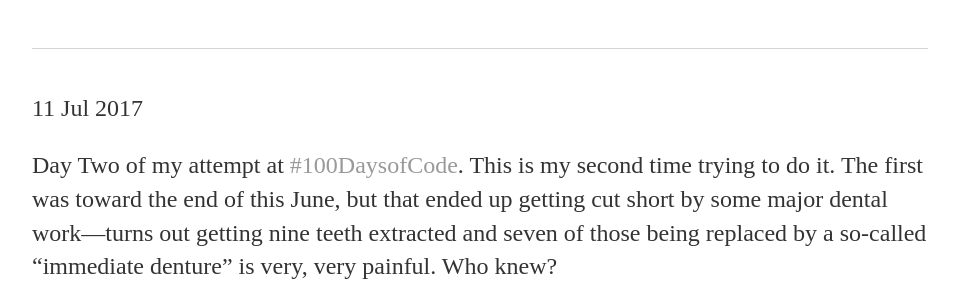
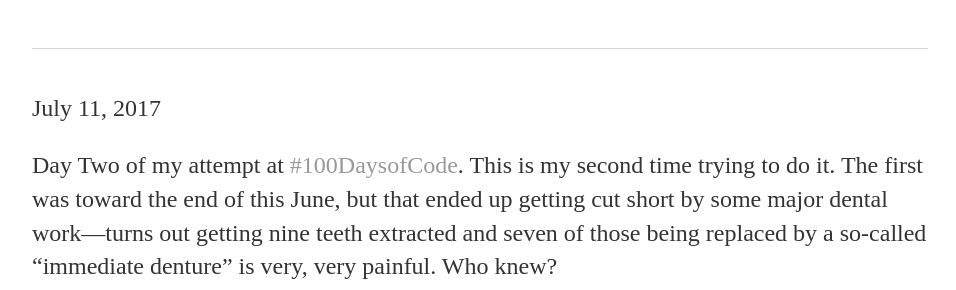
Before and after one commit to morrisa-n/morrisa-n.github.io, a Jekyll site: the page built from _posts/2017-07-11-100daysofcode-day-two.md, in a window 1280 px wide. Shown: the part 344-634 px from the top of the page, without its empty margins (160-1116 px from the left). Built offline with Jekyll 4.4.1, drawn with Linux system fonts in a browser that asks for light colours.

Commit message:
HTML Changes

```diff
--- a/_layouts/post.html
+++ b/_layouts/post.html
@@ -2,7 +2,7 @@
 layout: default
 ---
 <h1>{{ page.title }}</h1>
-<p class="meta">{{ page.date | date_to_string }}</p>
+<p class="meta">{{ page.date | date: "%B %-d, %Y" }}</p>
 
 <div class="post">
   {{ content }}
```
